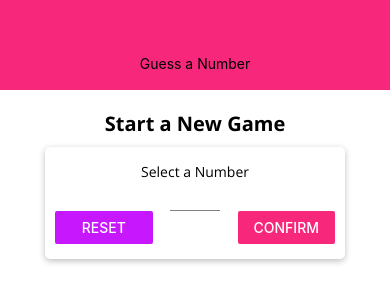
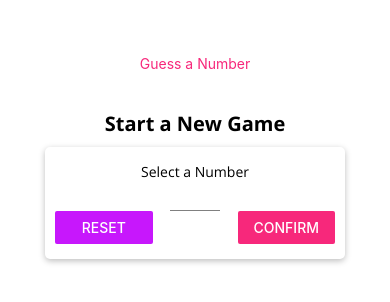
Before and after one commit to AyoMoses/guess-a-number-app, a React Native app: screen / in a window 390 px wide. Shown: the top 302 px of the page. Built offline with nearby package versions, Linux system fonts and the light colour scheme.

Commit message:
Platform with OS selection styling

```diff
--- a/components/Header.js
+++ b/components/Header.js
@@ -1,5 +1,5 @@
 import React from "react";
-import { Text, View, StyleSheet } from "react-native";
+import { Text, View, StyleSheet, Platform } from "react-native";
 
 import TitleText from '../components/TitleText';
 import Colors from "../constants/colors";
@@ -17,9 +17,15 @@
     width: "100%",
     height: 90,
     paddingTop: 36,
-    backgroundColor: Colors.primary,
+    backgroundColor: Platform.OS === 'android' ? Colors.primary : 'white',
+    // IF OS IS ANDROID, MAKE BG PRIMARY ELSE WHITE
     alignItems: "center",
-    justifyContent: "center"
+    justifyContent: "center",
+    borderBottomColor: Platform.OS === 'ios' ? '#ccc' : 'transparent',
+    borderBottomWidth: Platform.OS === 'ios' ? 1 : 0
+  },
+  headerTitle: {
+    color: Platform.OS === 'android' ? 'white' : Colors.primary
   }
 });
 
--- a/screens/GameScreen.js
+++ b/screens/GameScreen.js
@@ -8,6 +8,7 @@
   Dimensions
 } from "react-native";
 import { Ionicons } from "@expo/vector-icons";
+// import { ScreenOrientation } from 'expo'
 
 import BodyText from "../components/BodyText";
 import NumberContainer from "../components/NumberContainer";
```
